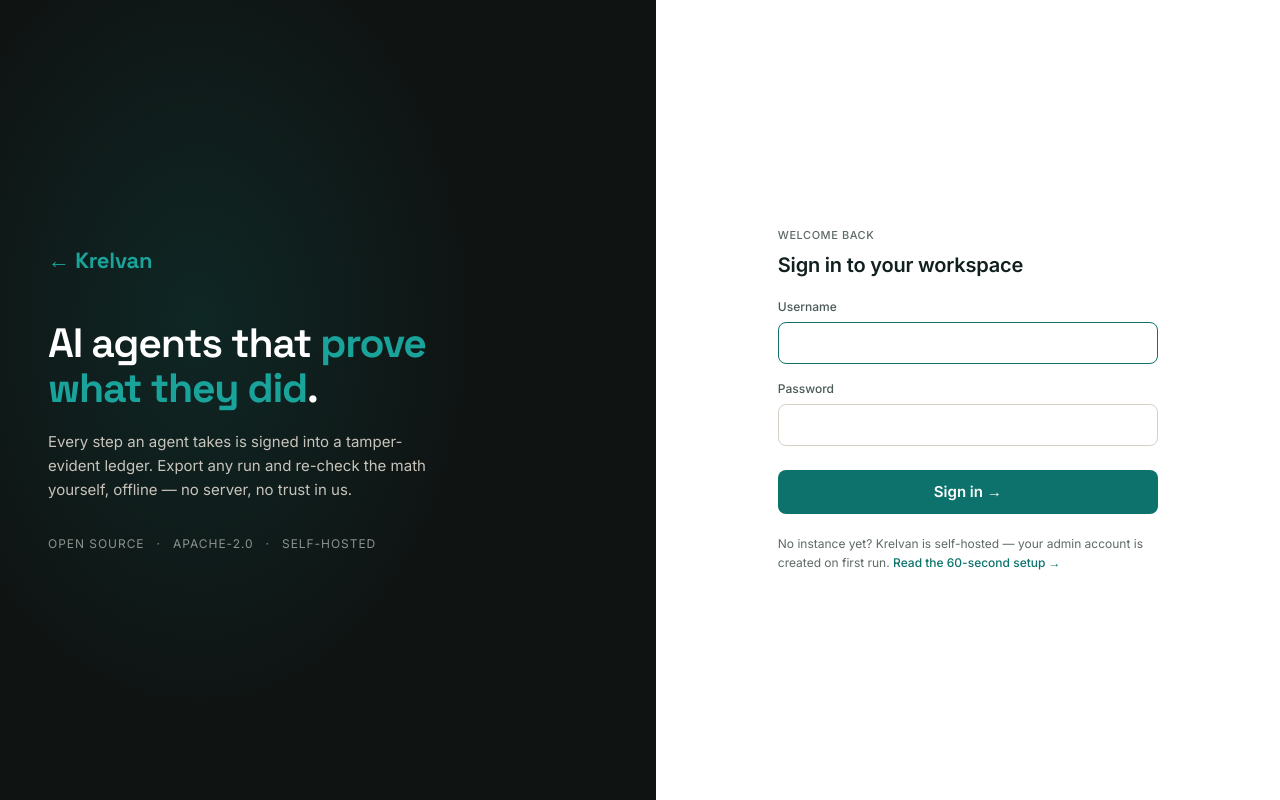
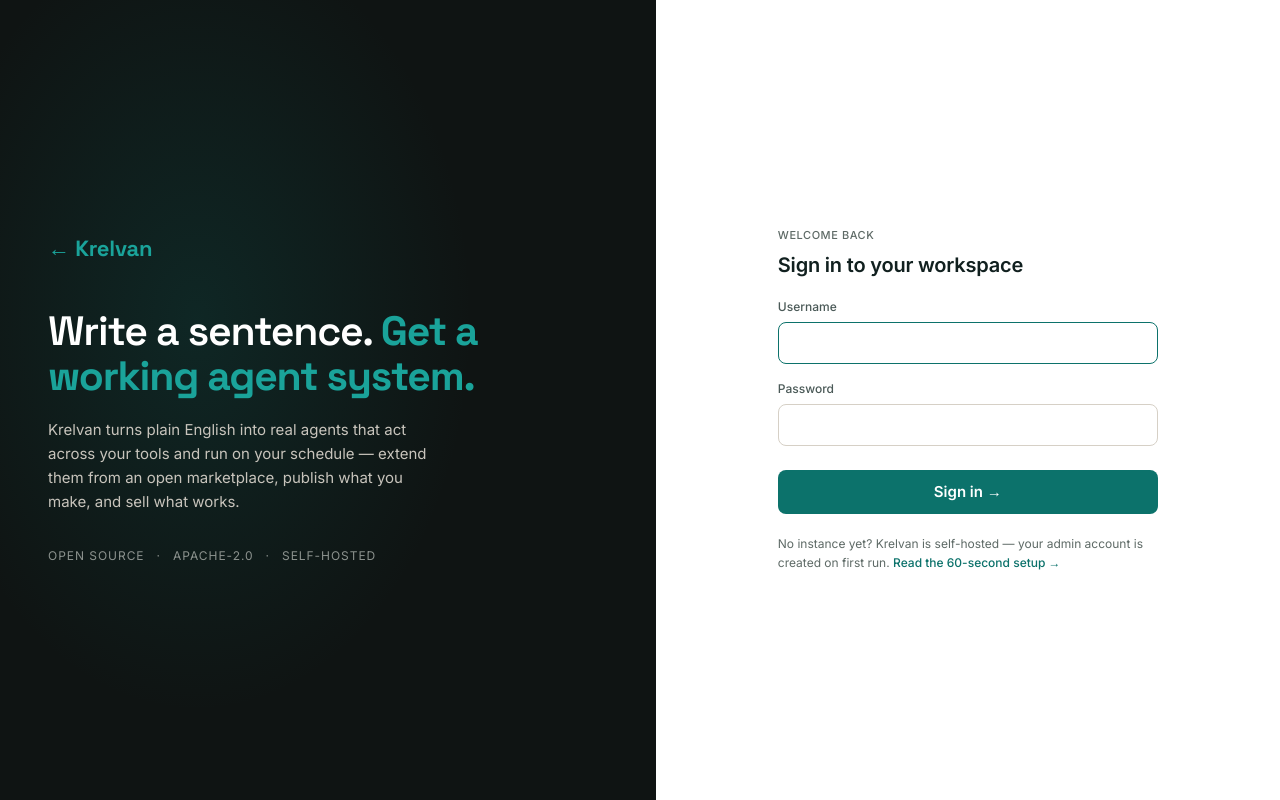
Before and after one commit to sreenathmmenon/krelvan, a Next.js app in the folder web/: page /login in a window 1280 px wide. Built offline with nearby package versions, Linux system fonts and the light colour scheme; no server answers.

Commit message:
fix(web): login page uses the new frozen theme (was still on the old 'prove what they did')
The login left panel still showed the old ledger-lead tagline, contradicting the new
homepage theme. Now matches: 'Write a sentence. Get a working agent system.' + the
whole-product subtheme. Build green.

```diff
--- a/web/app/login/page.tsx
+++ b/web/app/login/page.tsx
@@ -57,11 +57,12 @@
             ← Krelvan
           </Link>
           <h1 className="auth-split__tagline display">
-            AI agents that <span className="dark-teal">prove what they did</span>.
+            Write a sentence. <span className="dark-teal">Get a working agent system.</span>
           </h1>
           <p className="auth-split__sub">
-            Every step an agent takes is signed into a tamper-evident ledger. Export any run
-            and re-check the math yourself, offline — no server, no trust in us.
+            Krelvan turns plain English into real agents that act across your tools and run on
+            your schedule — extend them from an open marketplace, publish what you make, and
+            sell what works.
           </p>
           <div className="auth-split__trust">
             <span>Open source</span><span aria-hidden="true">·</span>
```
